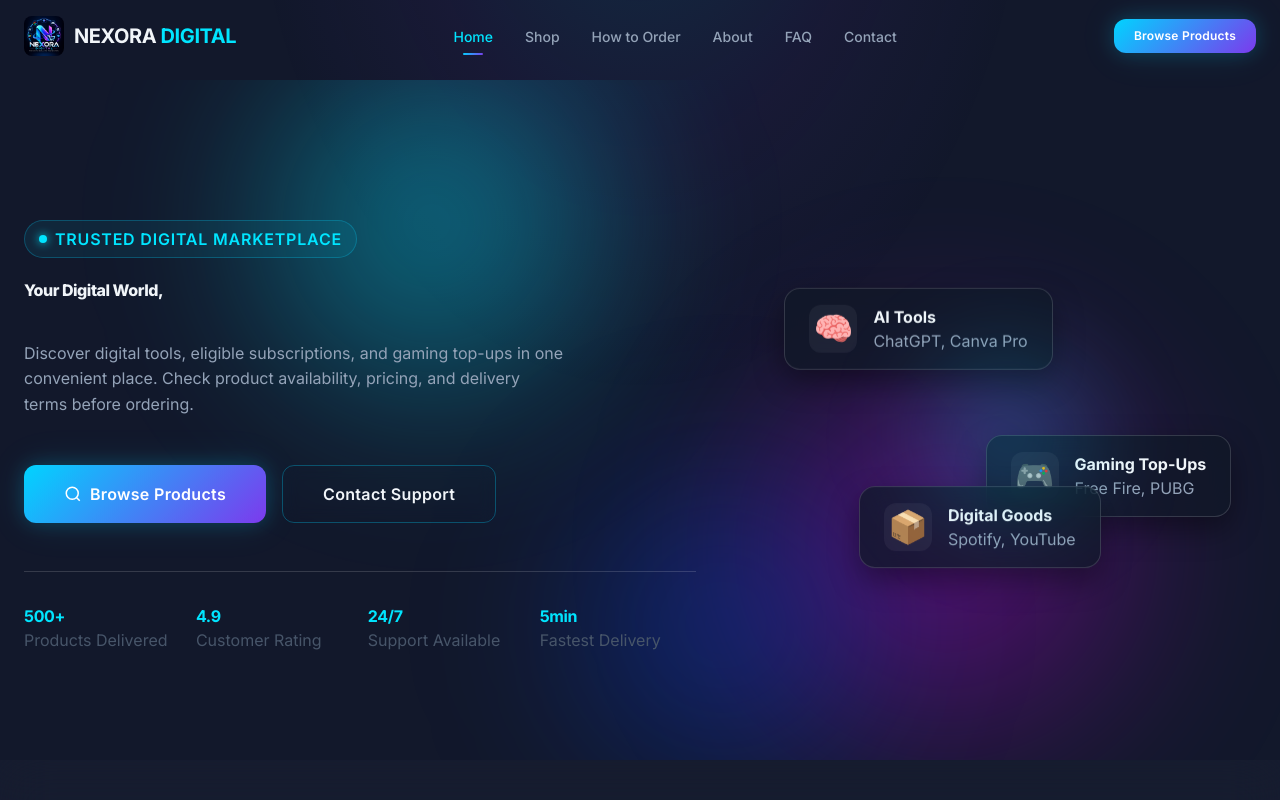
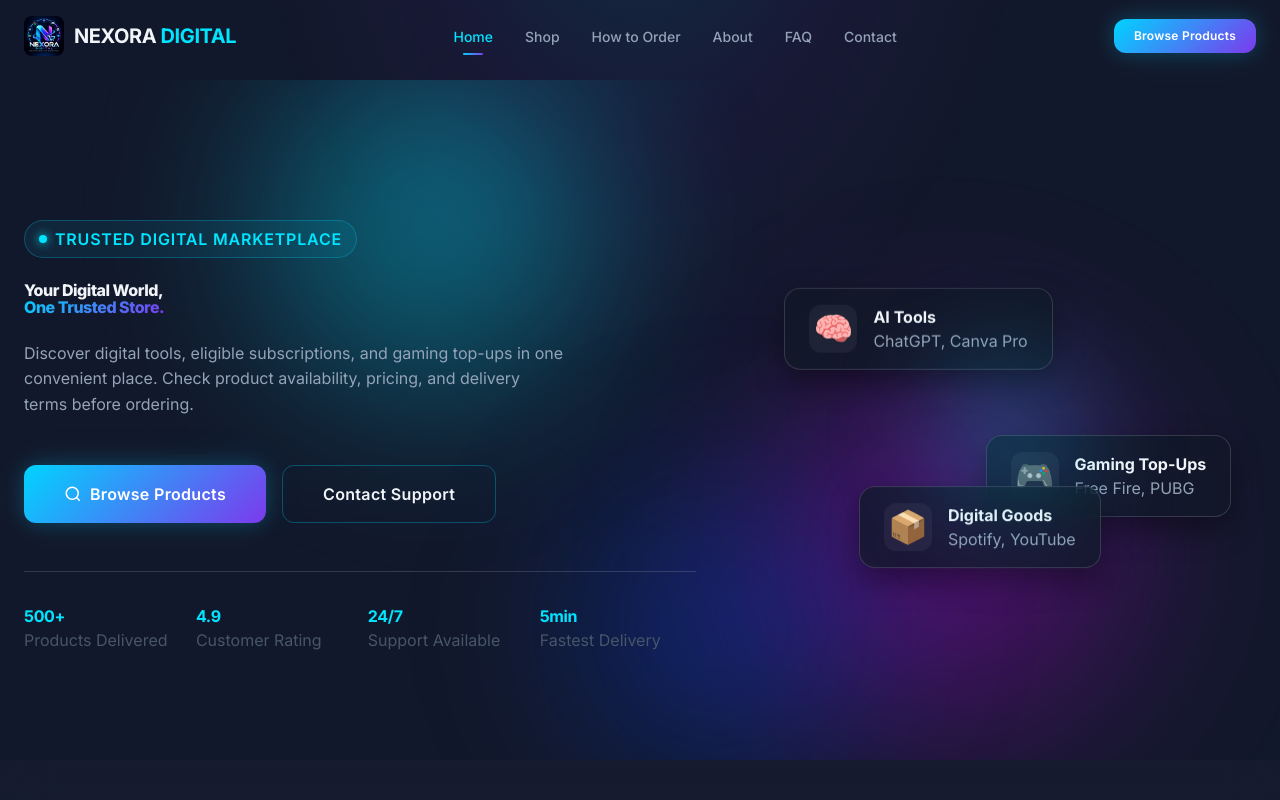
Before and after one commit to rashelmahmudrabbi/nexora.digital, a Next.js app: page / in a window 1280 px wide. Shown: the top 800 px of the page. Built offline with nearby package versions, Linux system fonts and the light colour scheme.

Commit message:
Fix: Replace undefined gradient variable to make hero text visible again

```diff
--- a/src/app/page.module.css
+++ b/src/app/page.module.css
@@ -109,7 +109,7 @@
 }
 
 .heroTitleAccent {
-  background: var(--gradient-accent);
+  background: var(--gradient-primary);
   -webkit-background-clip: text;
   -webkit-text-fill-color: transparent;
 }
```
